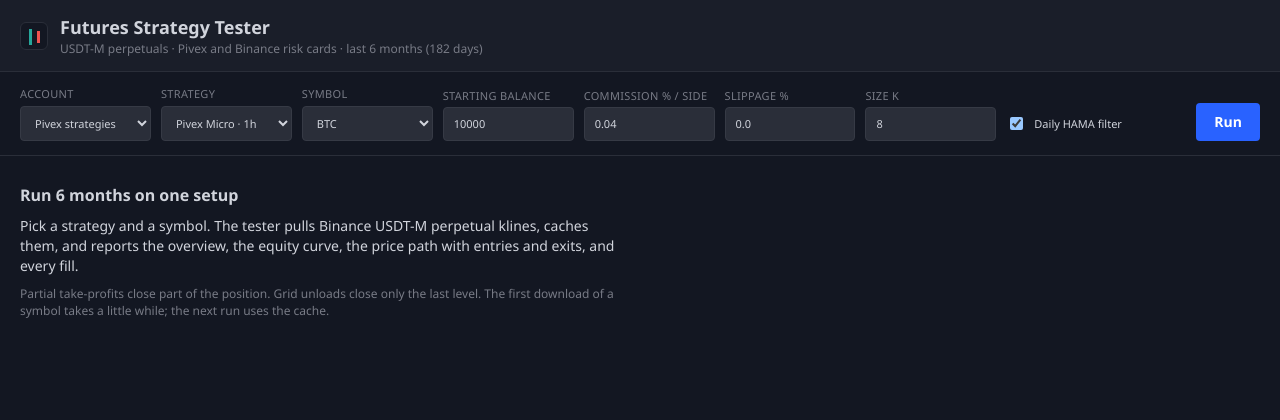
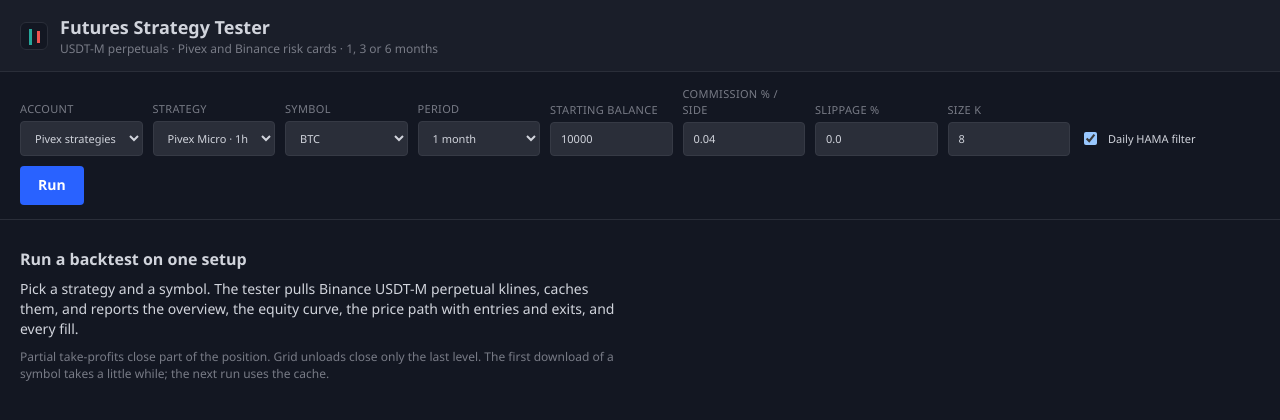
Before and after one commit to amazingbolt131-cmd/strategy-tester, a Flask app: page / in a window 1280 px wide. Shown: the top 420 px of the page. Run offline with Flask 3, Linux system fonts and the light colour scheme.

Commit message:
Period dropdown: 1, 3, 6 months

```diff
--- a/app.py
+++ b/app.py
@@ -6,6 +6,7 @@ import csv
 import io
 import traceback
 
+from backtest.data import test_window
 from flask import Flask, Response, render_template, request
 
 from backtest.config import (
@@ -79,6 +80,9 @@ def _metrics(stats: dict) -> list[dict]:
     ]
 
 
+PERIODS = {"30": "1 month", "91": "3 months", "182": "6 months"}
+
+
 def _form() -> dict:
     strategy = request.form.get("strategy", STRATEGIES[0]["id"])
     if strategy not in STRATEGY_BY_ID:
@@ -100,6 +104,7 @@ def _form() -> dict:
         "strategy": strategy,
         "venue": venue,
         "symbol": symbol,
+        "period": request.form.get("period", "30") if request.form.get("period", "30") in PERIODS else "30",
         "balance": request.form.get("balance", str(int(DEFAULT_BALANCE))),
         "commission": request.form.get("commission", str(DEFAULT_COMMISSION_PCT)),
         "slippage": request.form.get("slippage", str(DEFAULT_SLIPPAGE_PCT)),
@@ -208,6 +213,7 @@ def index():
                 venue=form["venue"],
                 k=k,
                 daily_filter=bool(form["daily_hama"]),
+                window=test_window(days=int(form["period"])),
             )
             metrics = _metrics(result["stats"])
             LAST["result"] = result
@@ -217,6 +223,7 @@ def index():
     return render_template(
         "index.html",
         strategies=STRATEGIES,
+        periods=PERIODS,
         symbols=SYMBOLS,
         symbol_choices=[(sid, SYMBOLS[sid]) for sid in symbols_for(form["strategy"], form["venue"])],
         venues=VENUE_ORDER,
--- a/backtest/data.py
+++ b/backtest/data.py
@@ -67,7 +67,7 @@ def latest_published_day(symbol: str = "BTCUSDT") -> date:
     raise RuntimeError("No recent Binance futures kline files were published")
 
 
-def test_window(last_day: date | None = None) -> tuple[int, int, int]:
+def test_window(last_day: date | None = None, days: int | None = None) -> tuple[int, int, int]:
     """Return warmup_start_ms, test_start_ms, test_end_ms (end exclusive).
 
     The test is the TEST_DAYS UTC days ending at the close of the last published day.
@@ -75,7 +75,7 @@ def test_window(last_day: date | None = None) -> tuple[int, int, int]:
     last_day = last_day or latest_published_day()
     end = datetime(last_day.year, last_day.month, last_day.day, tzinfo=timezone.utc) + timedelta(days=1)
     end_ms = int(end.timestamp() * 1000)
-    start_ms = end_ms - TEST_DAYS * 24 * 60 * 60 * 1000
+    start_ms = end_ms - int(days or TEST_DAYS) * 24 * 60 * 60 * 1000
     warmup_ms = start_ms - WARMUP_DAYS * 24 * 60 * 60 * 1000
     return warmup_ms, start_ms, end_ms
 
--- a/templates/index.html
+++ b/templates/index.html
@@ -12,7 +12,7 @@
       <span class="mark" aria-hidden="true"></span>
       <div>
         <h1>Futures Strategy Tester</h1>
-        <p>USDT-M perpetuals · Pivex and Binance risk cards · last 6 months (182 days)</p>
+        <p>USDT-M perpetuals · Pivex and Binance risk cards · 1, 3 or 6 months</p>
       </div>
     </div>
   </header>
@@ -39,6 +39,14 @@
       <select name="symbol" id="symbol">
         {% for sid, meta in symbol_choices %}
         <option value="{{ sid }}" {% if form.symbol == sid %}selected{% endif %}>{{ meta.label }}</option>
+        {% endfor %}
+      </select>
+    </label>
+    <label>
+      <span>Period</span>
+      <select name="period">
+        {% for days, name in periods.items() %}
+        <option value="{{ days }}" {% if form.period == days %}selected{% endif %}>{{ name }}</option>
         {% endfor %}
       </select>
     </label>
@@ -157,7 +165,7 @@
   </section>
   {% else %}
   <section class="panel empty-state">
-    <h2>Run 6 months on one setup</h2>
+    <h2>Run a backtest on one setup</h2>
     <p>Pick a strategy and a symbol. The tester pulls Binance USDT-M perpetual klines, caches them, and reports the overview, the equity curve, the price path with entries and exits, and every fill.</p>
     <p class="muted">Partial take-profits close part of the position. Grid unloads close only the last level. The first download of a symbol takes a little while; the next run uses the cache.</p>
   </section>
```
